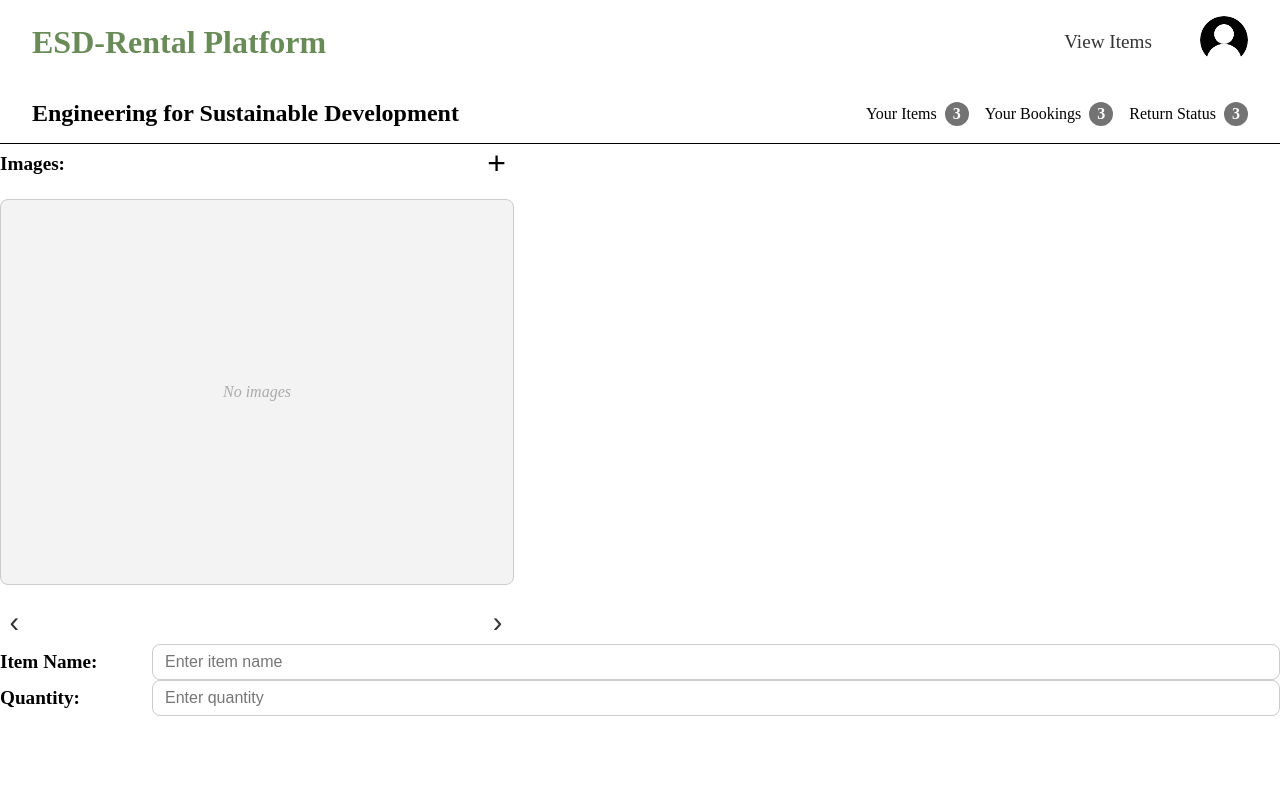
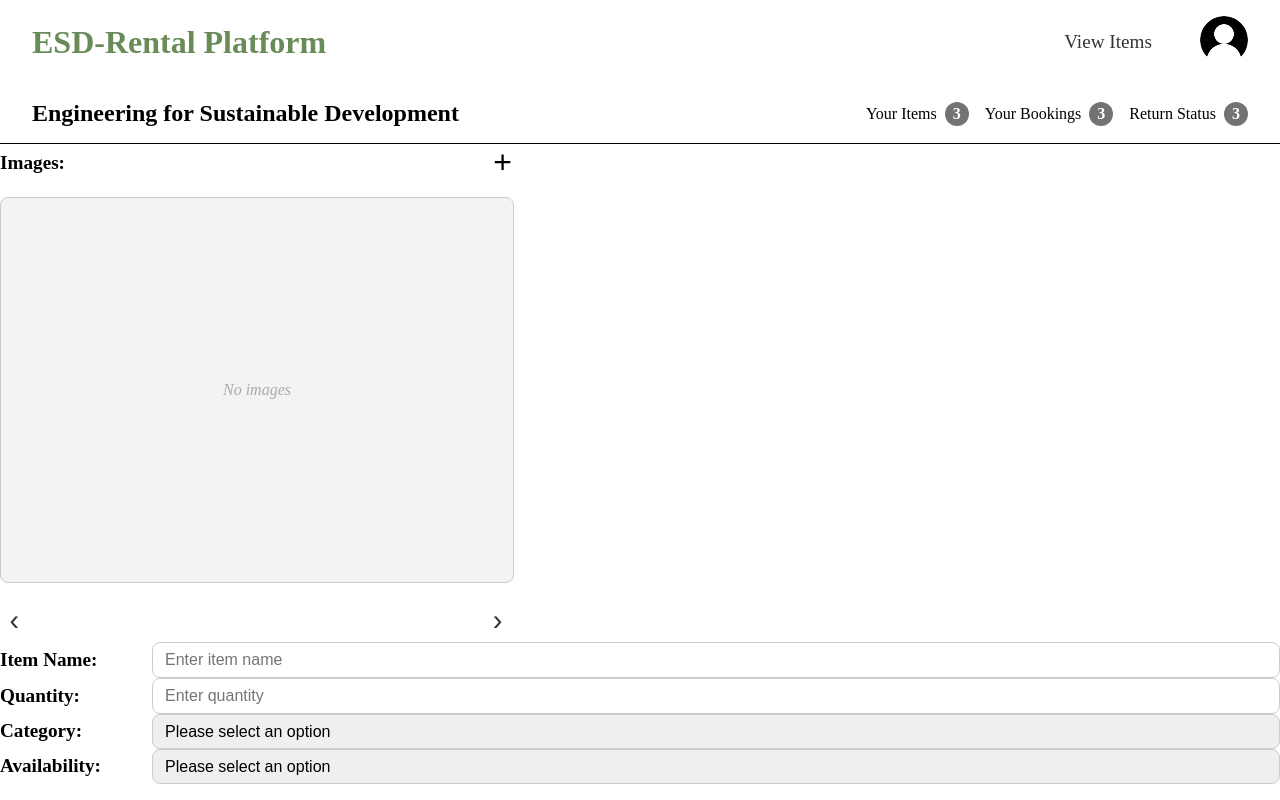
Before and after one commit to almightyprogrammer/esd-project-backend, a Vue app in the folder frontend/: page /club/items/new in a window 1280 px wide. Built offline with nearby package versions, Linux system fonts and the light colour scheme.

Commit message:
Created a dropdownselect component

```diff
--- /dev/null
+++ b/frontend/src/components/ui/DropdownSelect.vue
@@ -0,0 +1,64 @@
+<template>
+    <div class="text-input">
+      <label v-if="label" class="input-label">{{ label }}</label>
+      <select
+        class="input-field"
+        :value="modelValue"
+        @change="$emit('update:modelValue', $event.target.value)"
+      >
+        <option disabled value="" class="placeholder">Please select an option</option>
+        <option
+          v-for="(option, index) in options"
+          :key="index"
+          :value="option"
+        >
+          {{ option }}
+        </option>
+      </select>
+    </div>
+  </template>
+
+  <script setup>
+  defineProps({
+    label: String,
+    options: {
+      type: Array,
+      required: true
+    },
+    modelValue: String,
+  });
+
+  defineEmits(['update:modelValue']);
+  </script>
+
+  <style scoped>
+  .text-input {
+    display: flex;
+    align-items: center;
+    gap: 2rem;
+  }
+
+  .input-label {
+    min-width: 120px;
+    font-weight: bold;
+    font-size: 1.2rem;
+  }
+
+  .input-field {
+    flex: 1;
+    padding: 0.5rem 0.75rem;
+    border: 1px solid #ccc;
+    border-radius: 8px;
+    font-size: 1rem;
+    outline: none;
+    appearance: none;
+  }
+
+  .input-field:focus {
+    border-color: #666;
+  }
+
+  .placeholder {
+    color: #999;
+  }
+  </style>
--- a/frontend/src/components/ui/ImageUploader.vue
+++ b/frontend/src/components/ui/ImageUploader.vue
@@ -142,6 +142,7 @@ function prevImage() {
   background: none;
   border: none;
   cursor: pointer;
+  padding: 0;
 }
 
 .image-viewer {
--- a/frontend/src/views/AddNewItemPage.vue
+++ b/frontend/src/views/AddNewItemPage.vue
@@ -18,6 +18,17 @@ AddNewItemPage
     type="number"
     v-model="quantity"
   />
+  <DropdownSelect
+    label="Category: "
+    :options="categories"
+    v-model="category"
+  />
+  <DropdownSelect
+    label="Availability: "
+    :options="availabilities"
+    v-model="availability"
+  />
+
 </template>
 <script setup>
 import { ref } from "vue";
@@ -25,8 +36,15 @@ import PageHeader from "../components/common/PageHeader.vue";
 import ProfileNavigationBar from "../components/profile_common/ProfileNavigationBar.vue";
 import ImageUploader from "../components/ui/ImageUploader.vue";
 import TextInput from "../components/ui/TextInput.vue";
+import DropdownSelect from '../components/ui/DropdownSelect.vue';
 
 const images = ref([]);
+
+const category = ref('');
+const categories = ['Event & Party', 'Board Games', 'Photography & Video','Electronics & Tech','Arts & Craft','Catering','Tools & DIY','Miscellaneous'];
+
+const availability = ref('');
+const availabilities =['Yes', 'No'];
 
 function handleImageAdd(newImage) {
   images.value.push(newImage);
```
